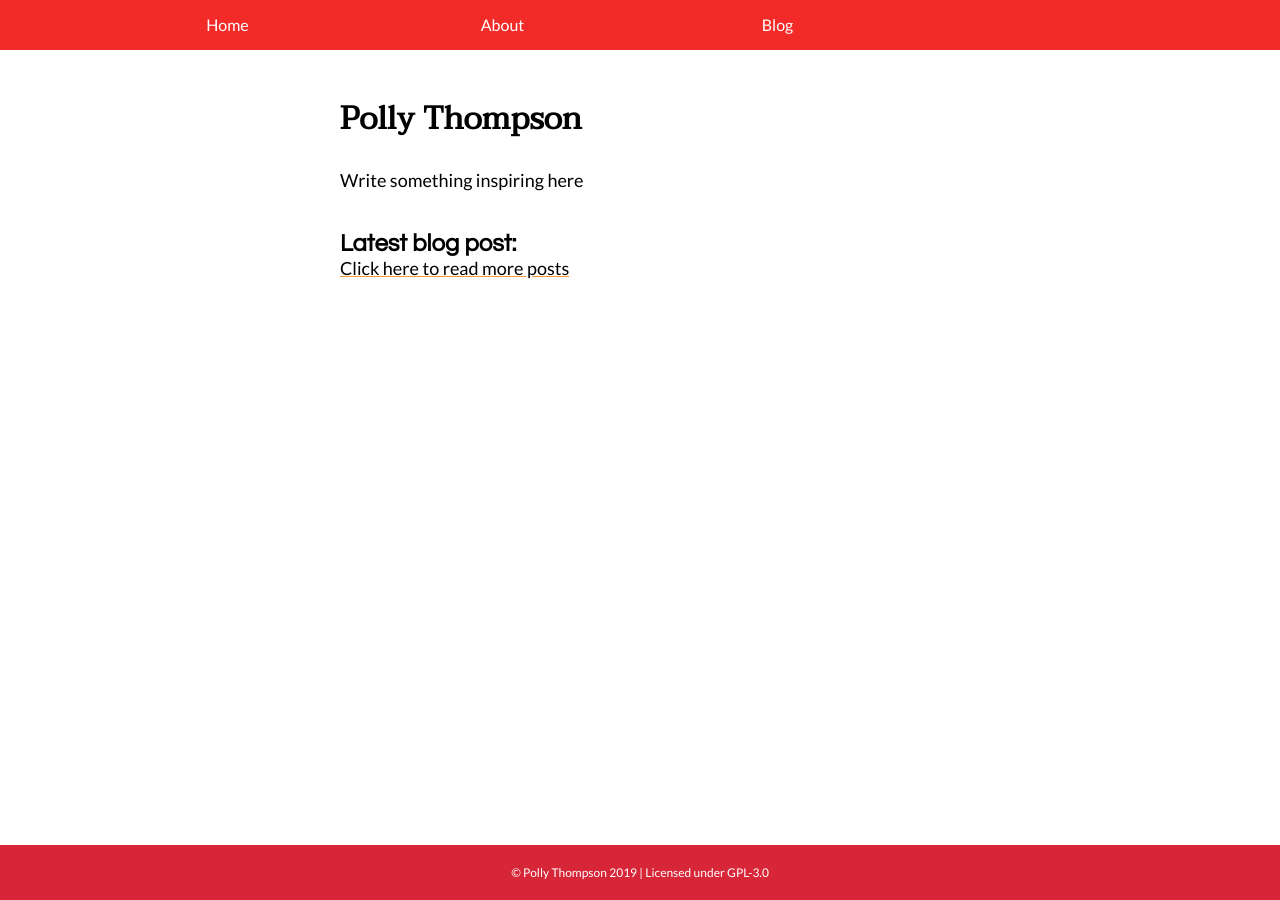
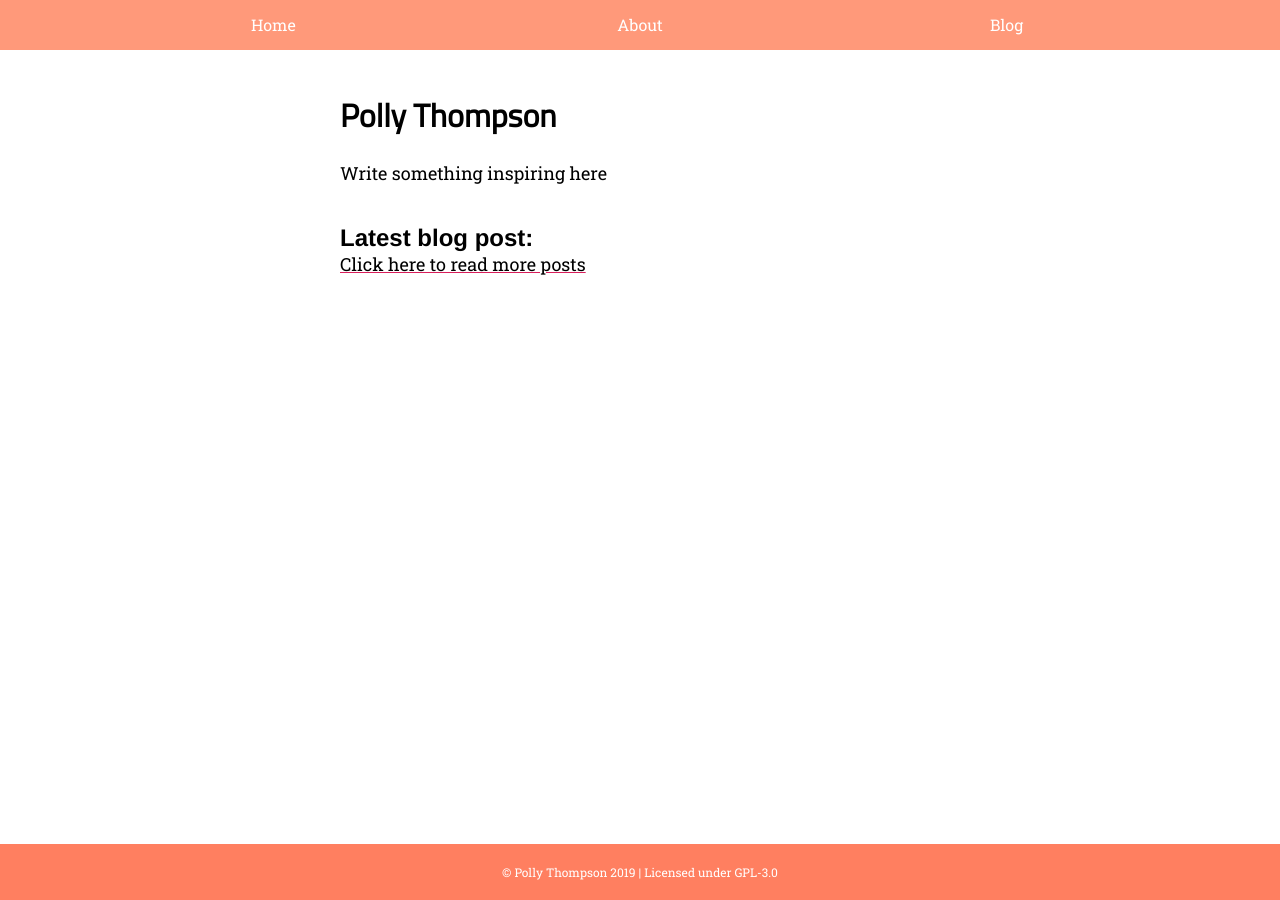
Before and after one commit to pollyjthompson/pollyjthompson.github.io, a Jekyll site: the page built from index.html, in a window 1280 px wide. Built offline with Jekyll 4.4.1, drawn with Linux system fonts in a browser that asks for light colours; some web fonts are replaced.

Commit message:
minor styling tweaks

```diff
--- a/_layouts/default.html
+++ b/_layouts/default.html
@@ -9,9 +9,9 @@
     <link rel="stylesheet" href="/assets/css/style.css" />
     {% feed_meta %}
     {% seo %}
-    <link href="https://fonts.googleapis.com/css?family=Taviraj&display=swap" rel="stylesheet">
-    <link href="https://fonts.googleapis.com/css?family=Questrial&display=swap" rel="stylesheet">
-    <link href="https://fonts.googleapis.com/css?family=Lato&display=swap" rel="stylesheet">
+    <link href="https://fonts.googleapis.com/css?family=Titillium+Web&display=swap" rel="stylesheet">
+    <link href="https://fonts.googleapis.com/css?family=Lustria&display=swap" rel="stylesheet">
+    <link href="https://fonts.googleapis.com/css?family=Roboto+Slab&display=swap" rel="stylesheet">
   </head>
   <body>
     {% include header.html %}
--- a/_sass/_header.scss
+++ b/_sass/_header.scss
@@ -17,7 +17,7 @@ header{
     margin: 0 auto;
     display: grid;
     grid-template-rows: minmax(50px, 1fr);
-    grid-template-columns: repeat(4,1fr);
+    grid-template-columns: repeat(3,1fr);
 
     div{
       text-align: center;
--- a/_sass/_settings.scss
+++ b/_sass/_settings.scss
@@ -1,8 +1,8 @@
-$color_pink: #F49D37;
-$color_yellow: #ffd166;
+$color_pink: #D81E5B;
+$color_yellow: #C6D8D3;
 $color_green: #06d6a0;
-$color_light_blue: #F22B29; // if you squint hard enough, this is blue
-$color_dark_blue: #D72638; // this one as well
+$color_light_blue: #FF997A; // if you squint hard enough, this is blue
+$color_dark_blue: #FF7F60; // this one as well
 $color_white:#fff;
 $color_black:#000;
 $color_grey_light: #999;
@@ -14,12 +14,12 @@ $breakpoint_menu: 768px;
 
 /* Fonts */
 
-$font-stack-header: "Taviraj",
+$font-stack-header: "Titillium Web",
 Helvetica,
 sans-serif;
-$font-stack-subheader: "Questrial",
+$font-stack-subheader: "Lustria",
 Helvetica,
 sans-serif;
-$font-stack-copy: "Lato",
+$font-stack-copy: "Roboto Slab",
 Helvetica,
 sans-serif;
```
Also changed, not shown: favicon.ico, 10 other files.
